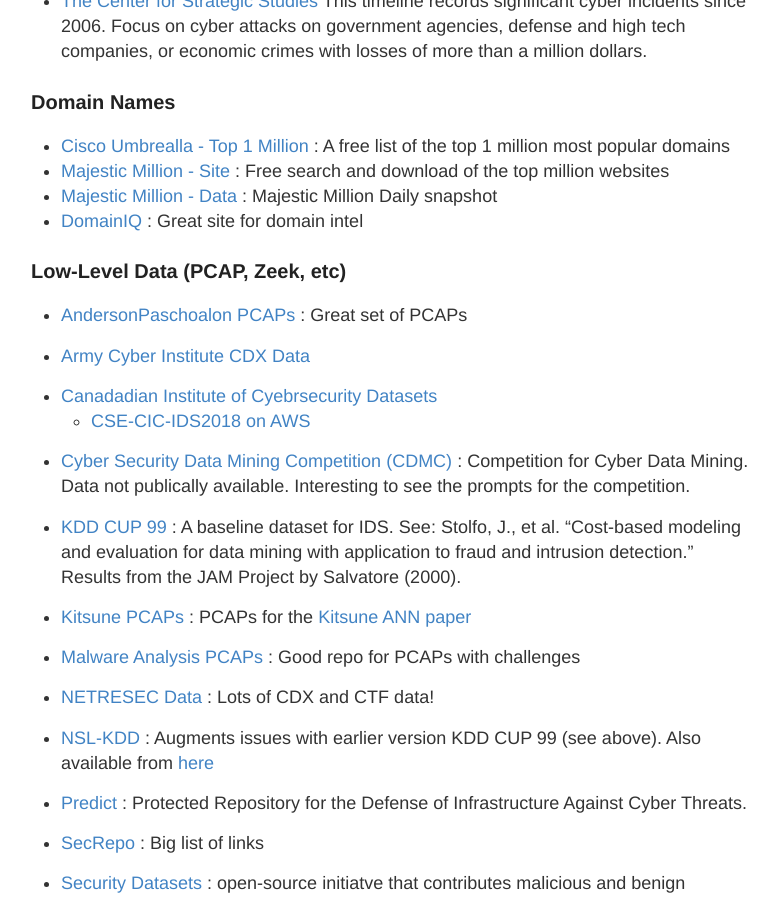
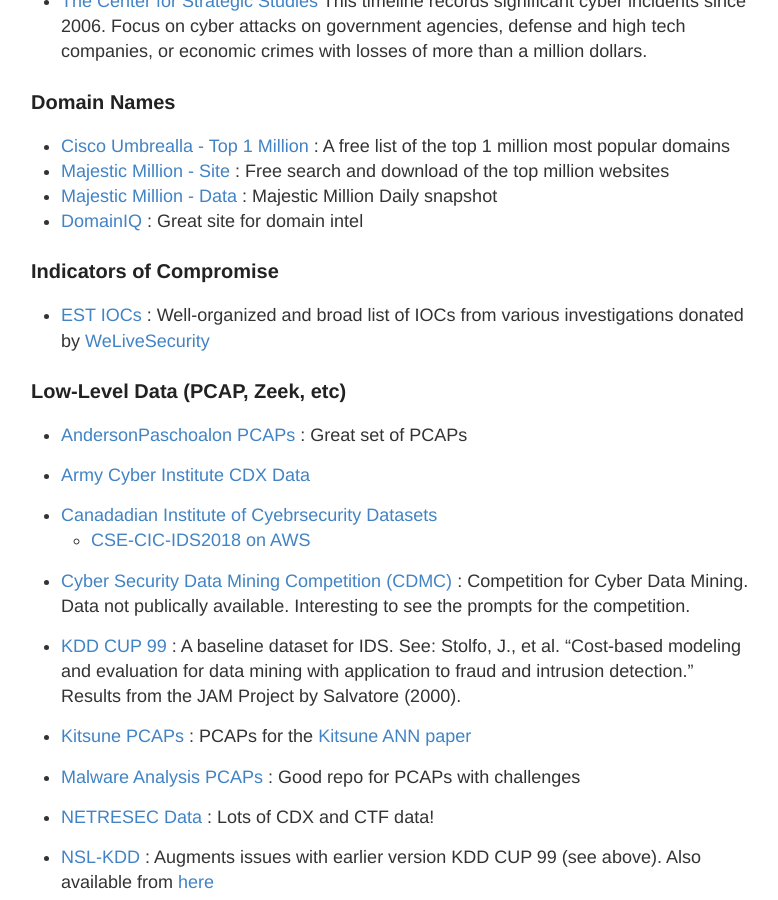
Before and after one commit to stevehenderson/stevehenderson.github.io, a Jekyll site: the page built from data.md, in a window 1280 px wide and 900 px high, scrolled down 608 px. Shown: the whole window, without its empty margins (249-1027 px from the left). Built offline with Jekyll 4.4.1, drawn with Linux system fonts in a browser that asks for light colours.

Commit message:
Update data.md

```diff
--- a/data.md
+++ b/data.md
@@ -29,6 +29,9 @@
    * [Majestic Million - Data](http://downloads.majestic.com/majestic_million.csv) : Majestic Million Daily snapshot
    * [DomainIQ](https://www.domainiq.com/) : Great site for domain intel
 
+### Indicators of Compromise
+
+  * [EST IOCs](https://github.com/eset/malware-ioc) : Well-organized and broad list of IOCs from various investigations donated by [WeLiveSecurity](https://www.welivesecurity.com/)
 
 ### Low-Level Data (PCAP, Zeek, etc)
 
```
